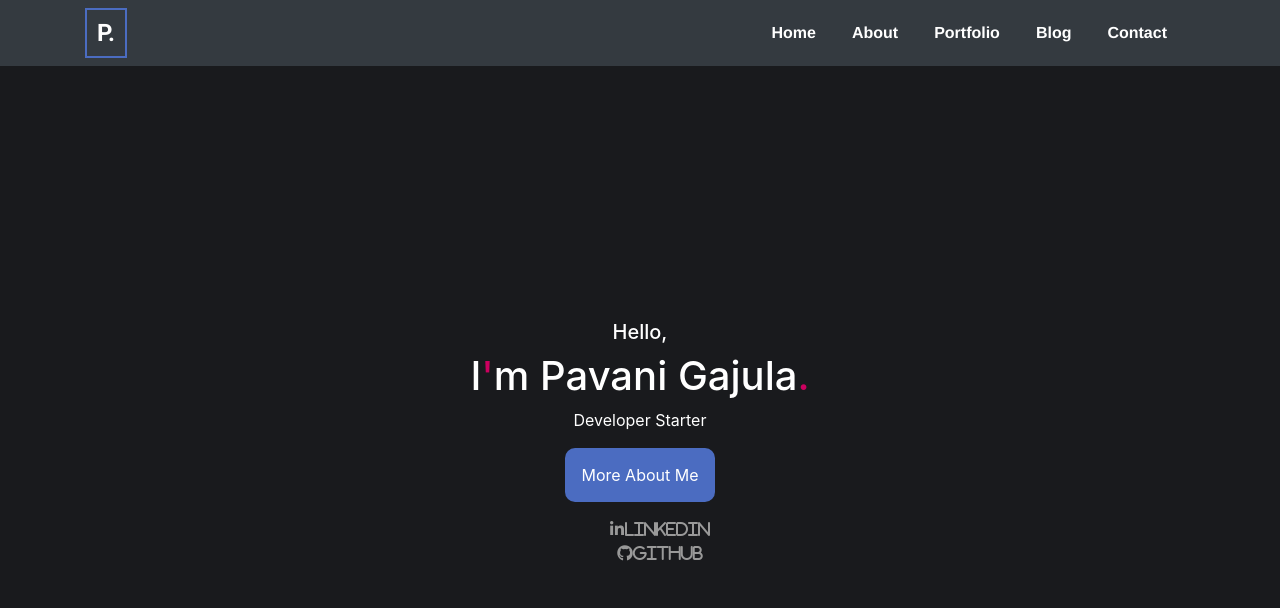
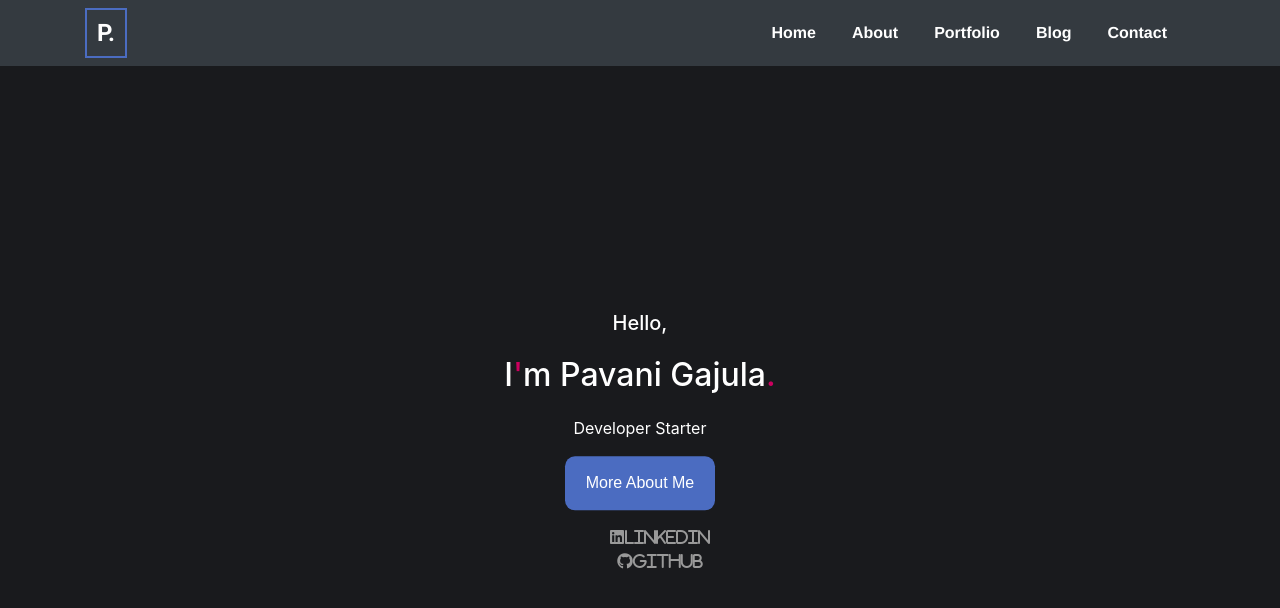
Before and after one commit to Pavani38/Pavani38.github.io, a Jekyll site: the page index.html, which Jekyll copies as it is, in a window 1280 px wide and 900 px high. Shown: the top 608 px of the window. Built offline with Jekyll 4.4.1, drawn with Linux system fonts in a browser that asks for light colours; nearby versions of some CDN libraries; some web fonts are replaced; library files that are not in the unit come from our copies.

Commit message:
Update index.html

```diff
--- a/index.html
+++ b/index.html
@@ -1,21 +1,3 @@
-<!DOCTYPE html>
-<html lang="en">
-    <head>
-        <meta charset="UTF-8">
-        <meta name="viewport" content="width=device-width, initial-scale=1.0">
-        <title>Pavani Gajula | Portfolio Website</title>
-        <link rel="stylesheet" href="https://cdnjs.cloudflare.com/ajax/libs/normalize/7.0.0/normalize.min.css">
-        <link rel="stylesheet" href="https://cdnjs.cloudflare.com/ajax/libs/font-awesome/5.11.2/css/all.css" integrity="sha256-46qynGAkLSFpVbEBog43gvNhfrOj+BmwXdxFgVK/Kvc=" crossorigin="anonymous" />
-		<link rel="icon" type="image/png" href="/img/favicon.png">
-
-    </head>
-    <body>
-
-    </body>
-</html>
-
-
-
 <!DOCTYPE html>
 <html lang="en">
 <head>
@@ -44,13 +26,15 @@
 	<meta name="distribution" content="Global">
 	<meta name="rating" content="General">
 	<link rel="stylesheet" href="https://stackpath.bootstrapcdn.com/bootstrap/4.5.2/css/bootstrap.min.css" integrity="sha384-JcKb8q3iqJ61gNV9KGb8thSsNjpSL0n8PARn9HuZOnIxN0hoP+VmmDGMN5t9UJ0Z" crossorigin="anonymous" />
-    <script src="https://code.jquery.com/jquery-3.5.1.slim.min.js" integrity="sha384-DfXdz2htPH0lsSSs5nCTpuj/zy4C+OGpamoFVy38MVBnE+IbbVYUew+OrCXaRkfj" crossorigin="anonymous"></script>
-    <script src="https://cdn.jsdelivr.net/npm/popper.js@1.16.1/dist/umd/popper.min.js" integrity="sha384-9/reFTGAW83EW2RDu2S0VKaIzap3H66lZH81PoYlFhbGU+6BZp6G7niu735Sk7lN" crossorigin="anonymous"></script>
-    <script src="https://stackpath.bootstrapcdn.com/bootstrap/4.5.2/js/bootstrap.min.js" integrity="sha384-B4gt1jrGC7Jh4AgTPSdUtOBvfO8shuf57BaghqFfPlYxofvL8/KUEfYiJOMMV+rV" crossorigin="anonymous"></script>
+    	<script src="https://code.jquery.com/jquery-3.5.1.slim.min.js" integrity="sha384-DfXdz2htPH0lsSSs5nCTpuj/zy4C+OGpamoFVy38MVBnE+IbbVYUew+OrCXaRkfj" crossorigin="anonymous"></script>
+    	<script src="https://cdn.jsdelivr.net/npm/popper.js@1.16.1/dist/umd/popper.min.js" integrity="sha384-9/reFTGAW83EW2RDu2S0VKaIzap3H66lZH81PoYlFhbGU+6BZp6G7niu735Sk7lN" crossorigin="anonymous"></script>
+    	<script src="https://stackpath.bootstrapcdn.com/bootstrap/4.5.2/js/bootstrap.min.js" integrity="sha384-B4gt1jrGC7Jh4AgTPSdUtOBvfO8shuf57BaghqFfPlYxofvL8/KUEfYiJOMMV+rV" crossorigin="anonymous"></script>
 	<link href="//netdna.bootstrapcdn.com/font-awesome/3.2.1/css/font-awesome.css" rel="stylesheet">
 	<link rel="stylesheet" href="path/to/bootstrap/css/bootstrap.min.css">
 	<link rel="stylesheet" href="path/to/font-awesome/css/font-awesome.min.css">
 	<link rel="stylesheet" type="text/css" href="/css/main.css">
+	<link rel="stylesheet" href="https://cdnjs.cloudflare.com/ajax/libs/normalize/7.0.0/normalize.min.css">
+        <link rel="stylesheet" href="https://cdnjs.cloudflare.com/ajax/libs/font-awesome/5.11.2/css/all.css" integrity="sha256-46qynGAkLSFpVbEBog43gvNhfrOj+BmwXdxFgVK/Kvc=" crossorigin="anonymous" />
 	<link rel="icon" type="image/png" href="img/favicon.png">
 	<!-- <link rel="stylesheet" href="https://pyscript.net/latest/pyscript.css" />
     <script defer src="https://pyscript.net/latest/pyscript.js"></script> -->
```
